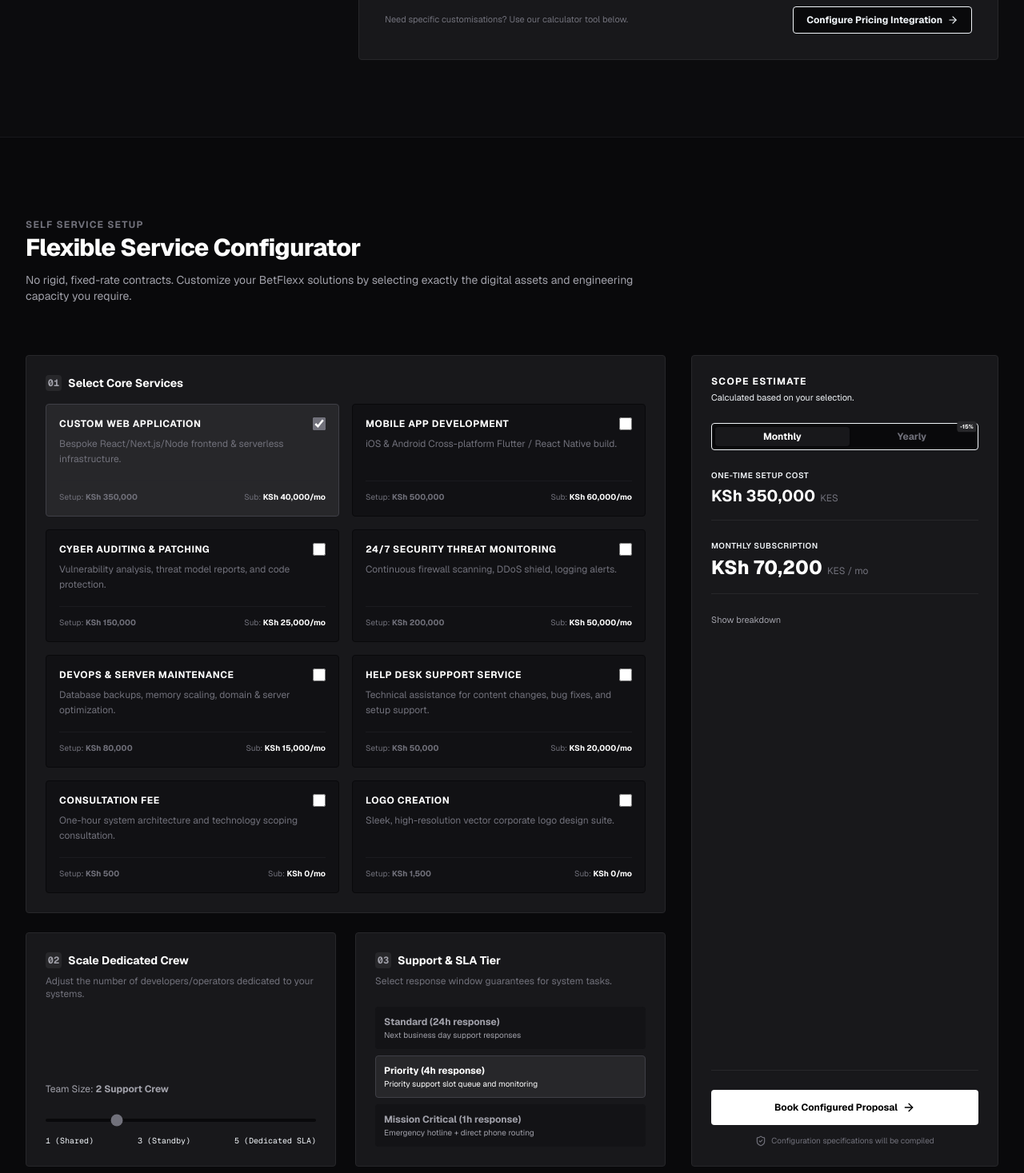
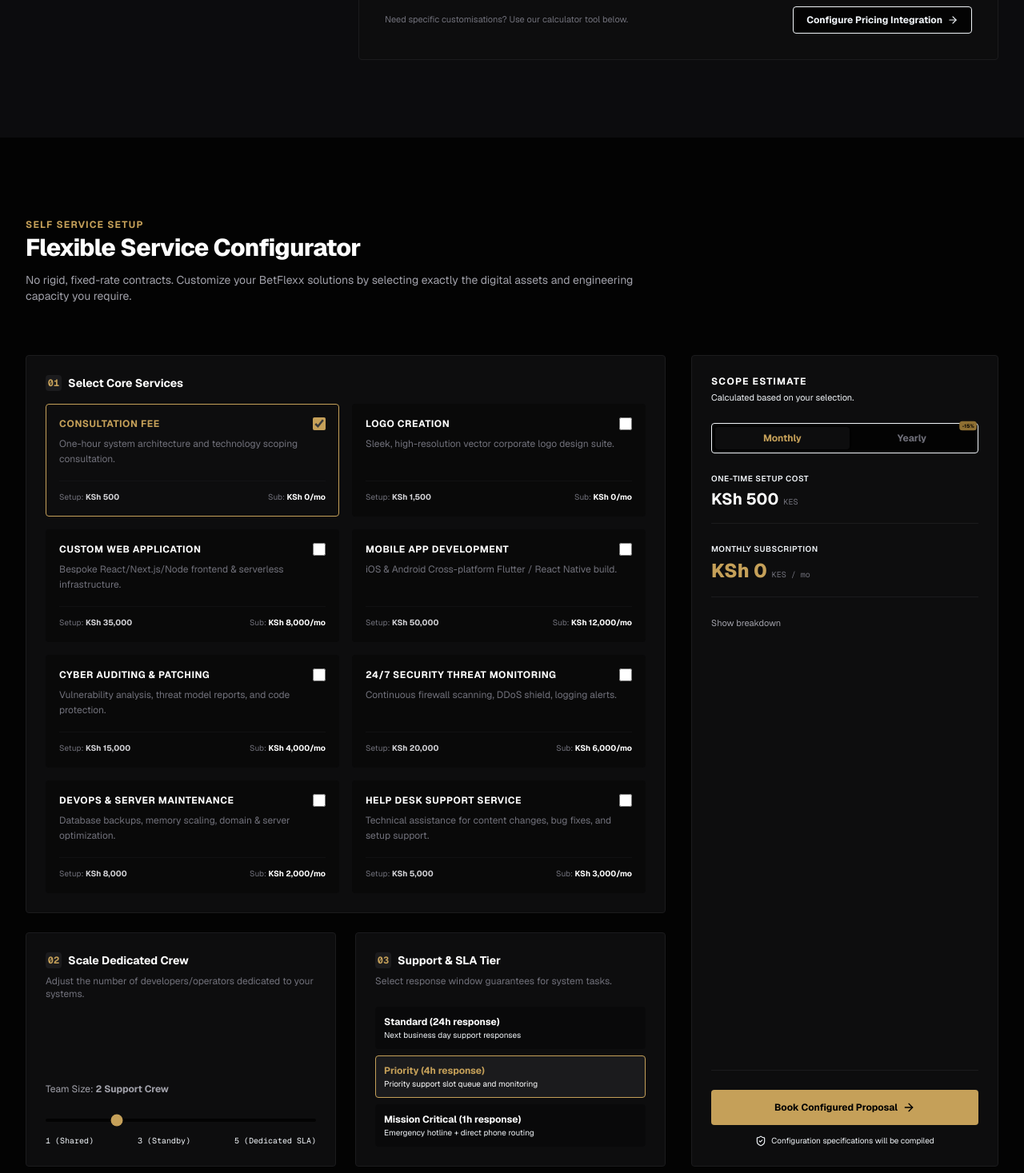
Before and after one commit to devflex001/turbo-fiesta, a Next.js app: page / in a window 1280 px wide. Shown: the part 1330-2797 px from the top of the page at 80% size. Built offline with nearby package versions, Linux system fonts and the light colour scheme.

Commit message:
feat: initialize global styles with custom Tailwind configuration and theme palette

```diff
--- a/app/components/FlexCalculator.tsx
+++ b/app/components/FlexCalculator.tsx
@@ -13,21 +13,22 @@
 }
 
 export default function FlexCalculator() {
-  const [selectedServices, setSelectedServices] = useState<string[]>(["dev_web"]);
+  const [selectedServices, setSelectedServices] = useState<string[]>(["consultation"]);
   const [teamScale, setTeamScale] = useState(2);
   const [supportTier, setSupportTier] = useState<"standard" | "priority" | "mission_critical">("priority");
   const [billingCycle, setBillingCycle] = useState<"monthly" | "yearly">("monthly");
   const [showEstimateDetails, setShowEstimateDetails] = useState(false);
 
+  // Logo Creation and Consultation Fee at the top! Other prices reduced.
   const servicesList: ServiceItem[] = [
-    { id: "dev_web", name: "Custom Web Application", category: "dev", basePrice: 40000, setupPrice: 350000, description: "Bespoke React/Next.js/Node frontend & serverless infrastructure." },
-    { id: "dev_mobile", name: "Mobile App Development", category: "dev", basePrice: 60000, setupPrice: 500000, description: "iOS & Android Cross-platform Flutter / React Native build." },
-    { id: "sec_audit", name: "Cyber Auditing & Patching", category: "sec", basePrice: 25000, setupPrice: 150000, description: "Vulnerability analysis, threat model reports, and code protection." },
-    { id: "sec_siem", name: "24/7 Security Threat Monitoring", category: "sec", basePrice: 50000, setupPrice: 200000, description: "Continuous firewall scanning, DDoS shield, logging alerts." },
-    { id: "support_ops", name: "DevOps & Server Maintenance", category: "support", basePrice: 15000, setupPrice: 80000, description: "Database backups, memory scaling, domain & server optimization." },
-    { id: "support_help", name: "Help Desk Support Service", category: "support", basePrice: 20000, setupPrice: 50000, description: "Technical assistance for content changes, bug fixes, and setup support." },
     { id: "consultation", name: "Consultation Fee", category: "support", basePrice: 0, setupPrice: 500, description: "One-hour system architecture and technology scoping consultation." },
-    { id: "logo", name: "Logo Creation", category: "dev", basePrice: 0, setupPrice: 1500, description: "Sleek, high-resolution vector corporate logo design suite." }
+    { id: "logo", name: "Logo Creation", category: "dev", basePrice: 0, setupPrice: 1500, description: "Sleek, high-resolution vector corporate logo design suite." },
+    { id: "dev_web", name: "Custom Web Application", category: "dev", basePrice: 8000, setupPrice: 35000, description: "Bespoke React/Next.js/Node frontend & serverless infrastructure." },
+    { id: "dev_mobile", name: "Mobile App Development", category: "dev", basePrice: 12000, setupPrice: 50000, description: "iOS & Android Cross-platform Flutter / React Native build." },
+    { id: "sec_audit", name: "Cyber Auditing & Patching", category: "sec", basePrice: 4000, setupPrice: 15000, description: "Vulnerability analysis, threat model reports, and code protection." },
+    { id: "sec_siem", name: "24/7 Security Threat Monitoring", category: "sec", basePrice: 6000, setupPrice: 20000, description: "Continuous firewall scanning, DDoS shield, logging alerts." },
+    { id: "support_ops", name: "DevOps & Server Maintenance", category: "support", basePrice: 2000, setupPrice: 8000, description: "Database backups, memory scaling, domain & server optimization." },
+    { id: "support_help", name: "Help Desk Support Service", category: "support", basePrice: 3000, setupPrice: 5000, description: "Technical assistance for content changes, bug fixes, and setup support." }
   ];
 
   const handleToggleService = (id: string) => {
@@ -72,12 +73,12 @@
   const { setup, monthly } = calculateCosts();
 
   return (
-    <section id="calculator" className="py-24 bg-[#09090b] border-t border-zinc-900">
+    <section id="calculator" className="py-24 bg-[#030303] border-t border-zinc-900">
       <div className="max-w-7xl mx-auto px-4 sm:px-6 lg:px-8">
 
         {/* Section Header */}
         <div className="max-w-3xl mb-16 space-y-3">
-          <span className="text-xs font-bold text-zinc-500 uppercase tracking-widest">Self Service Setup</span>
+          <span className="text-xs font-bold text-gold-main uppercase tracking-widest">Self Service Setup</span>
           <h2 className="text-3xl font-extrabold text-white tracking-tight">
             Flexible Service Configurator
           </h2>
@@ -93,9 +94,9 @@
           <div className="lg:col-span-8 space-y-6">
 
             {/* Step 1: Select services */}
-            <div className="bg-zinc-900 border border-zinc-800 rounded p-6">
+            <div className="bg-[#0d0d0e] border border-zinc-800 rounded p-6">
               <h3 className="text-sm font-bold text-white mb-4 flex items-center gap-2">
-                <span className="flex items-center justify-center w-5 h-5 rounded bg-zinc-800 text-zinc-400 text-xs font-mono">01</span>
+                <span className="flex items-center justify-center w-5 h-5 rounded bg-zinc-800 text-gold-main text-xs font-mono">01</span>
                 Select Core Services
               </h3>
 
@@ -108,25 +109,25 @@
                       onClick={() => handleToggleService(service.id)}
                       className={`p-4 rounded border transition-all cursor-pointer select-none flex flex-col justify-between ${
                         isChecked
-                          ? "bg-zinc-800 border-zinc-700"
-                          : "bg-zinc-950/40 border-zinc-950 hover:border-zinc-800 hover:bg-zinc-900/20"
+                          ? "bg-zinc-900 border-gold-main"
+                          : "bg-zinc-950/40 border-transparent hover:border-zinc-800 hover:bg-zinc-900/20"
                       }`}
                     >
                       <div>
                         <div className="flex items-center justify-between gap-2">
-                          <span className="font-bold text-xs uppercase tracking-wider text-white">{service.name}</span>
+                          <span className={`font-bold text-xs uppercase tracking-wider ${isChecked ? "text-gold-main" : "text-white"}`}>{service.name}</span>
                           <input
                             type="checkbox"
                             checked={isChecked}
                             onChange={() => {}} // handled by div click
-                            className="w-4 h-4 rounded accent-zinc-500"
+                            className="w-4 h-4 rounded accent-gold-main"
                           />
                         </div>
                         <p className="text-xs text-zinc-500 mt-2 leading-relaxed">{service.description}</p>
                       </div>
 
                       <div className="flex items-center justify-between border-t border-zinc-800/50 pt-3 mt-4 text-[10px]">
-                        <span className="text-zinc-500">Setup: <strong className="text-zinc-350">KSh {service.setupPrice.toLocaleString()}</strong></span>
+                        <span className="text-zinc-500">Setup: <strong className="text-zinc-300">KSh {service.setupPrice.toLocaleString()}</strong></span>
                         <span className="text-zinc-500">Sub: <strong className="text-white">KSh {service.basePrice.toLocaleString()}/mo</strong></span>
                       </div>
                     </div>
@@ -139,10 +140,10 @@
             <div className="grid grid-cols-1 sm:grid-cols-2 gap-6">
 
               {/* Dedicated resource scale */}
-              <div className="bg-zinc-900 border border-zinc-800 rounded p-6 flex flex-col justify-between">
+              <div className="bg-[#0d0d0e] border border-zinc-800 rounded p-6 flex flex-col justify-between">
                 <div>
                   <h3 className="text-sm font-bold text-white mb-2 flex items-center gap-2">
-                    <span className="flex items-center justify-center w-5 h-5 rounded bg-zinc-800 text-zinc-400 text-xs font-mono">02</span>
+                    <span className="flex items-center justify-center w-5 h-5 rounded bg-zinc-800 text-gold-main text-xs font-mono">02</span>
                     Scale Dedicated Crew
                   </h3>
                   <p className="text-xs text-zinc-500 mb-6">
@@ -161,7 +162,7 @@
                     step="1"
                     value={teamScale}
                     onChange={(e) => setTeamScale(Number(e.target.value))}
-                    className="w-full h-1 bg-zinc-950 rounded-lg appearance-none cursor-pointer accent-zinc-500"
+                    className="w-full h-1 bg-zinc-950 rounded-lg appearance-none cursor-pointer accent-gold-main"
                   />
                   <div className="flex justify-between text-[10px] text-zinc-650 font-mono">
                     <span>1 (Shared)</span>
@@ -172,10 +173,10 @@
               </div>
 
               {/* Service Level Agreement */}
-              <div className="bg-zinc-900 border border-zinc-800 rounded p-6 flex flex-col justify-between">
+              <div className="bg-[#0d0d0e] border border-zinc-800 rounded p-6 flex flex-col justify-between">
                 <div>
                   <h3 className="text-sm font-bold text-white mb-2 flex items-center gap-2">
-                    <span className="flex items-center justify-center w-5 h-5 rounded bg-zinc-800 text-zinc-400 text-xs font-mono">03</span>
+                    <span className="flex items-center justify-center w-5 h-5 rounded bg-zinc-800 text-gold-main text-xs font-mono">03</span>
                     Support & SLA Tier
                   </h3>
                   <p className="text-xs text-zinc-500 mb-6">
@@ -194,12 +195,12 @@
                       onClick={() => setSupportTier(tier.id as any)}
                       className={`w-full text-left p-2.5 rounded border transition-all text-xs flex items-center justify-between cursor-pointer ${
                         supportTier === tier.id
-                          ? "bg-zinc-800 border-zinc-700 text-white"
-                          : "bg-zinc-950/30 border-transparent text-zinc-400 hover:border-zinc-800"
+                          ? "bg-zinc-800 border-gold-main text-white"
+                          : "bg-zinc-950/30 border-transparent text-zinc-450 hover:border-zinc-800"
                       }`}
                     >
                       <div>
-                        <div className="font-bold">{tier.name}</div>
+                        <div className={`font-bold ${supportTier === tier.id ? "text-gold-main" : "text-white"}`}>{tier.name}</div>
                         <div className="text-[10px] text-zinc-550 mt-0.5">{tier.desc}</div>
                       </div>
                     </button>
@@ -213,7 +214,7 @@
 
           {/* Pricing Calculation Display */}
           <div className="lg:col-span-4 flex">
-            <div className="bg-zinc-900 border border-zinc-800 rounded p-6 flex flex-col justify-between w-full relative overflow-hidden">
+            <div className="bg-[#0d0d0e] border border-zinc-800 rounded p-6 flex flex-col justify-between w-full relative overflow-hidden">
 
               <div className="space-y-6">
                 <div>
@@ -225,20 +226,20 @@
                 <div className="bg-zinc-950 p-1 rounded flex border border-zinc-850">
                   <button
                     onClick={() => setBillingCycle("monthly")}
-                    className={`flex-grow text-center py-1 rounded text-xs font-bold transition-all cursor-pointer ${
-                      billingCycle === "monthly" ? "bg-zinc-900 text-white shadow-sm" : "text-zinc-500 hover:text-zinc-300"
+                    className={`flex-grow text-center py-1.5 rounded text-xs font-bold transition-all cursor-pointer ${
+                      billingCycle === "monthly" ? "bg-zinc-900 text-gold-main shadow-sm" : "text-zinc-500 hover:text-zinc-300"
                     }`}
                   >
                     Monthly
                   </button>
                   <button
                     onClick={() => setBillingCycle("yearly")}
-                    className={`flex-grow text-center py-1 rounded text-xs font-bold transition-all cursor-pointer relative ${
-                      billingCycle === "yearly" ? "bg-zinc-900 text-white shadow-sm" : "text-zinc-500 hover:text-zinc-300"
+                    className={`flex-grow text-center py-1.5 rounded text-xs font-bold transition-all cursor-pointer relative ${
+                      billingCycle === "yearly" ? "bg-zinc-900 text-gold-main shadow-sm" : "text-zinc-500 hover:text-zinc-300"
                     }`}
                   >
                     Yearly
-                    <span className="absolute -top-2 -right-1 bg-zinc-800 text-white text-[8px] px-1 py-0.5 rounded font-bold scale-90">
+                    <span className="absolute -top-2 -right-1 bg-gold-dark text-black text-[7px] px-1 py-0.5 rounded font-bold scale-90">
                       -15%
                     </span>
                   </button>
@@ -249,20 +250,20 @@
                   <span className="text-[10px] text-zinc-550 block uppercase tracking-wider font-semibold">One-time Setup Cost</span>
                   <div className="flex items-baseline mt-1">
                     <span className="text-xl font-bold text-white">KSh {setup.toLocaleString()}</span>
-                    <span className="text-xs text-zinc-500 ml-1.5">KES</span>
+                    <span className="text-xs text-zinc-500 ml-1.5 font-mono text-[10px]">KES</span>
                   </div>
                 </div>
 
                 {/* Subscription Cost (Monthly / Yearly) */}
                 <div className="border-b border-zinc-800 pb-4">
-                  <span className="text-[10px] text-zinc-550 block uppercase tracking-wider font-semibold">
+                  <span className="text-[10px] text-zinc-555 block uppercase tracking-wider font-semibold">
                     {billingCycle === "monthly" ? "Monthly Subscription" : "Subscription (billed yearly)"}
                   </span>
                   <div className="flex items-baseline mt-1">
-                    <span className="text-2xl font-extrabold text-white">
+                    <span className="text-2xl font-extrabold text-gold-main">
                       KSh {monthly.toLocaleString()}
                     </span>
-                    <span className="text-xs text-zinc-500 ml-1.5">
+                    <span className="text-xs text-zinc-500 ml-1.5 font-mono text-[10px]">
                       KES / mo
                     </span>
                   </div>
@@ -277,7 +278,7 @@
                     {showEstimateDetails ? "Hide breakdown" : "Show breakdown"}
                   </button>
                   {showEstimateDetails && (
-                    <div className="mt-3 bg-zinc-950 border border-zinc-850 rounded p-3 text-[10px] text-zinc-505 space-y-1.5 max-h-40 overflow-y-auto font-mono">
+                    <div className="mt-3 bg-zinc-950 border border-zinc-850 rounded p-3 text-[10px] text-zinc-500 space-y-1.5 max-h-40 overflow-y-auto font-mono">
                       <div className="flex justify-between">
                         <span>Items:</span>
                         <span className="text-zinc-300 text-right truncate max-w-[150px]">
@@ -306,12 +307,12 @@
                       contactForm.scrollIntoView({ behavior: "smooth" });
                     }
                   }}
-                  className="w-full py-3.5 rounded text-xs font-bold text-center text-black bg-white hover:bg-zinc-200 transition-colors cursor-pointer flex items-center justify-center gap-1.5"
+                  className="w-full py-3.5 rounded text-xs font-bold text-center text-black bg-gold-main hover:bg-[#b08e4b] transition-colors cursor-pointer flex items-center justify-center gap-1.5"
                 >
                   Book Configured Proposal
                   <ArrowRight className="w-4 h-4" />
                 </button>
-                <div className="flex justify-center items-center gap-1.5 text-[10px] text-zinc-500">
+                <div className="flex justify-center items-center gap-1.5 text-[10px] text-zinc-550">
                   <ShieldCheck className="w-3.5 h-3.5" />
                   <span>Configuration specifications will be compiled</span>
                 </div>
--- a/app/components/Hero.tsx
+++ b/app/components/Hero.tsx
@@ -17,7 +17,7 @@
 
         {/* Simple Centered Content */}
         <div className="max-w-3xl mx-auto text-center space-y-6">
-          <div className="inline-flex items-center space-x-2 px-3 py-1 rounded bg-zinc-900 border border-zinc-800 text-xs font-semibold tracking-wider text-zinc-300">
+          <div className="inline-flex items-center space-x-2 px-3 py-1 rounded bg-[#13110d] border border-gold-border text-xs font-semibold tracking-wider text-gold-main">
             <span>Flexible Cyber & Tech Integrations</span>
           </div>
 
@@ -34,7 +34,7 @@
           <div className="flex justify-center pt-4">
             <button
               onClick={() => scrollToSection("calculator")}
-              className="w-full sm:w-auto px-6 py-3 rounded text-xs font-bold text-black bg-white hover:bg-zinc-200 transition-all cursor-pointer flex items-center justify-center gap-1.5 group"
+              className="w-full sm:w-auto px-6 py-3 rounded text-xs font-bold text-black bg-gold-main hover:bg-[#b08e4b] transition-all cursor-pointer flex items-center justify-center gap-1.5 group"
             >
               Configure Solution
               <ArrowRight className="w-4 h-4 transition-transform group-hover:translate-x-0.5" />
--- a/app/globals.css
+++ b/app/globals.css
@@ -1,18 +1,23 @@
 @import "tailwindcss";
 
 :root {
-  --background: #09090b;
-  --foreground: #f4f4f5;
+  --background: #030303;
+  --foreground: #f5f5f7;
 
-  --color-accent: #3f3f46;
+  --color-accent: #c5a059;
 }
 
 @theme {
-  --color-zinc-950: #09090b;
-  --color-zinc-900: #18181b;
-  --color-zinc-800: #27272a;
-  --color-zinc-700: #3f3f46;
+  --color-zinc-950: #030303;
+  --color-zinc-900: #0d0d0e;
+  --color-zinc-800: #1b1b1d;
+  --color-zinc-700: #2d2d30;
   --color-zinc-400: #a1a1aa;
+
+  --color-gold-light: #f6e0a4;
+  --color-gold-main: #c5a059;
+  --color-gold-dark: #8e6f32;
+  --color-gold-border: #3d3423;
 
   --font-sans: var(--font-geist-sans), system-ui, -apple-system, sans-serif;
   --font-mono: var(--font-geist-mono), monospace;
@@ -31,23 +36,23 @@
   width: 6px;
 }
 ::-webkit-scrollbar-track {
-  background: #09090b;
+  background: #030303;
 }
 ::-webkit-scrollbar-thumb {
-  background: #27272a;
+  background: #1b1b1d;
   border-radius: 3px;
 }
 ::-webkit-scrollbar-thumb:hover {
-  background: #3f3f46;
+  background: #c5a059;
 }
 
 /* Clean UI Card standard */
 .cyber-card {
-  background: #18181b;
-  border: 1px solid #27272a;
+  background: #0d0d0e;
+  border: 1px solid #1b1b1d;
   transition: border-color 0.2s ease, transform 0.2s ease;
 }
 
 .cyber-card:hover {
-  border-color: #3f3f46;
+  border-color: #c5a059;
 }
```
Also changed, not shown: app/components/Navbar.tsx (+5 -5 lines), app/components/Services.tsx (+8 -8 lines), app/components/Subscriptions.tsx (+15 -15 lines).
